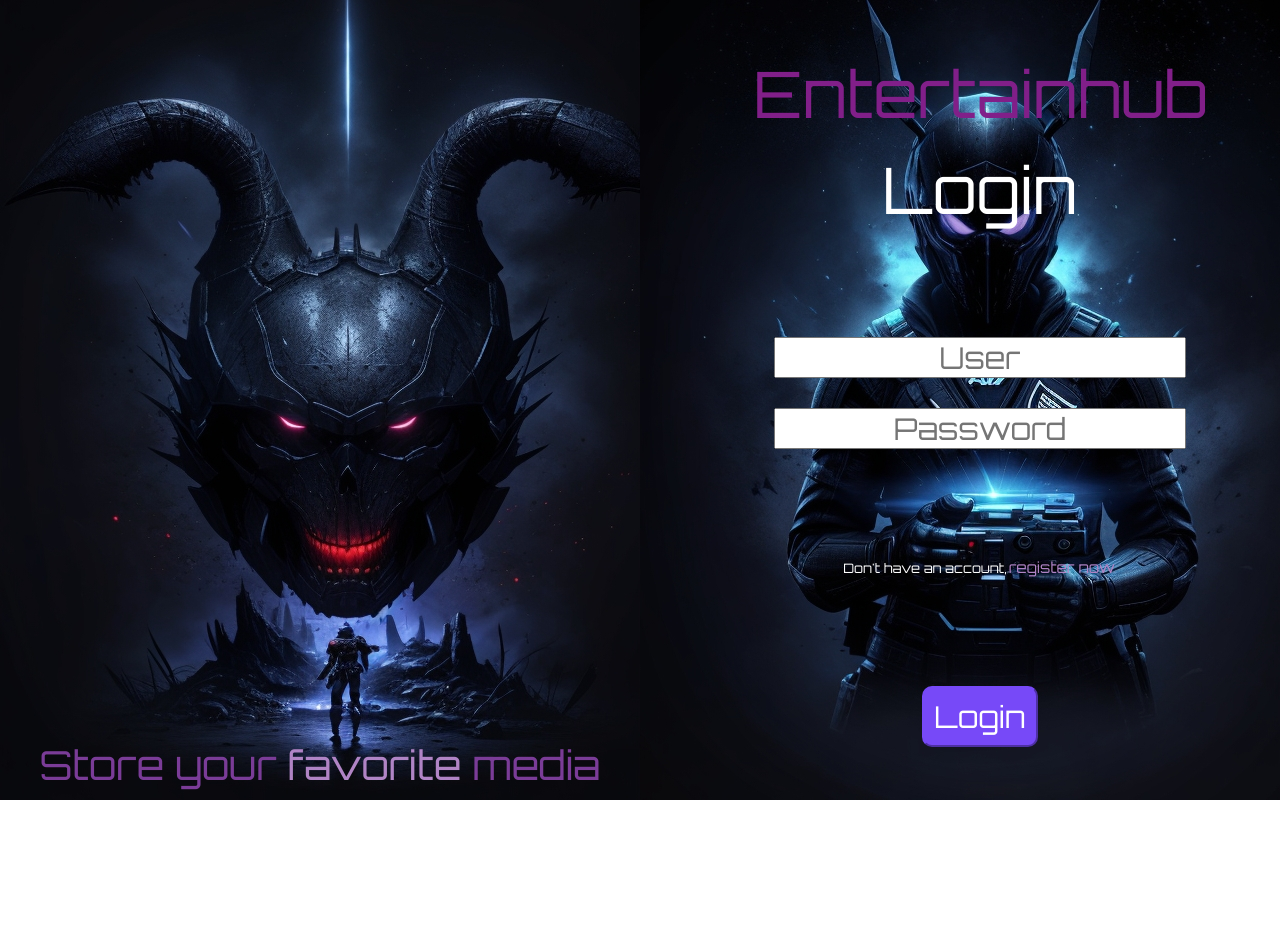
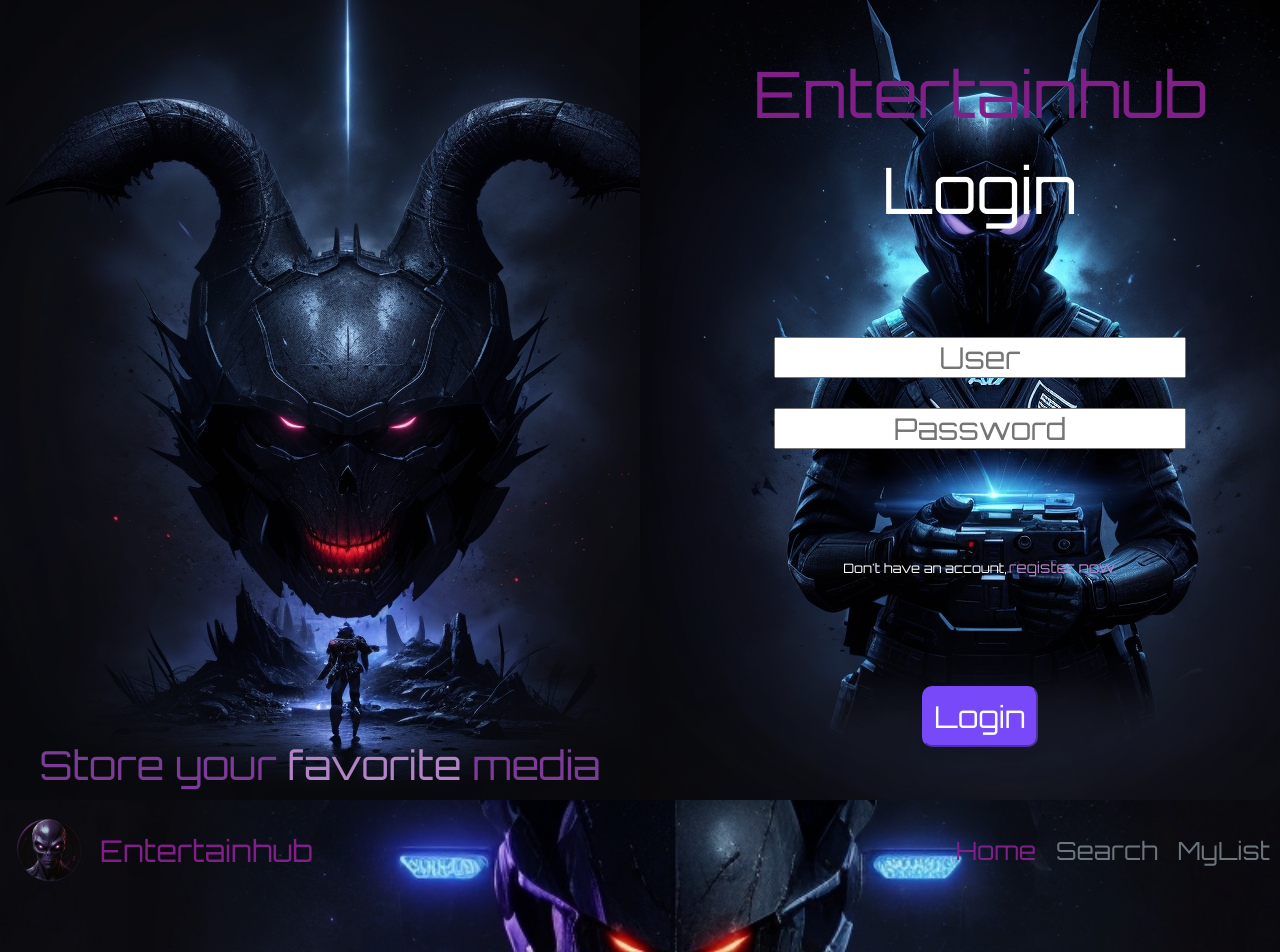
Before and after one commit to ottosuhett/EntertainHub, a Next.js app: page / in a window 1280 px wide. Shown: the top 952 px of the page. Before the commit the page ends 800 px from the top, so only its background shows below. Built offline with nearby package versions, Linux system fonts and the light colour scheme.

Commit message:
Adicao da logica para alterar o estado selectedNavBar conforme o clique no item da nav

```diff
--- a/src/app/page.tsx
+++ b/src/app/page.tsx
@@ -11,6 +11,7 @@ export default function Home() {
   return (
     <main className={styles.main}>
      {isLogged ? <LoggedWindow />: <LoginWindow />}
+     <LoggedWindow />
     </main>
   );
 }
--- a/src/components/MainNavBar/MainNavBar.tsx
+++ b/src/components/MainNavBar/MainNavBar.tsx
@@ -25,13 +25,19 @@ export default function MainNavBar (props: IMainNavBarProps) {
                     </div>
                     <Nav className={styles.navItemsDiv}>
                         <Nav.Link
-                        className={`${selectedNavBar === "Home" ? styles.selectedNav:styles.unselectedNav} ${styles.navLinkITem}`}>
+                        className={`${selectedNavBar === "Home" ? styles.selectedNav:styles.unselectedNav} ${styles.navLinkITem}`}
+                        onClick={()=>setSelectedNavBar("Home")}
+                        >
                             Home
                         </Nav.Link>
-                        <Nav.Link className={`${selectedNavBar === "Search" ? styles.selectedNav:styles.unselectedNav} ${styles.navLinkITem}`}>
+                        <Nav.Link className={`${selectedNavBar === "Search" ? styles.selectedNav:styles.unselectedNav} ${styles.navLinkITem}`}
+                        onClick={()=>setSelectedNavBar("Search")}
+                        >
                             Search
                         </Nav.Link>
-                        <Nav.Link className={`${selectedNavBar === "MyList" ? styles.selectedNav:styles.unselectedNav} ${styles.navLinkITem}`}>
+                        <Nav.Link className={`${selectedNavBar === "MyList" ? styles.selectedNav:styles.unselectedNav} ${styles.navLinkITem}`}
+                        onClick={()=>setSelectedNavBar("MyList")}
+                        >
                             MyList
                         </Nav.Link>
                     </Nav>
```
